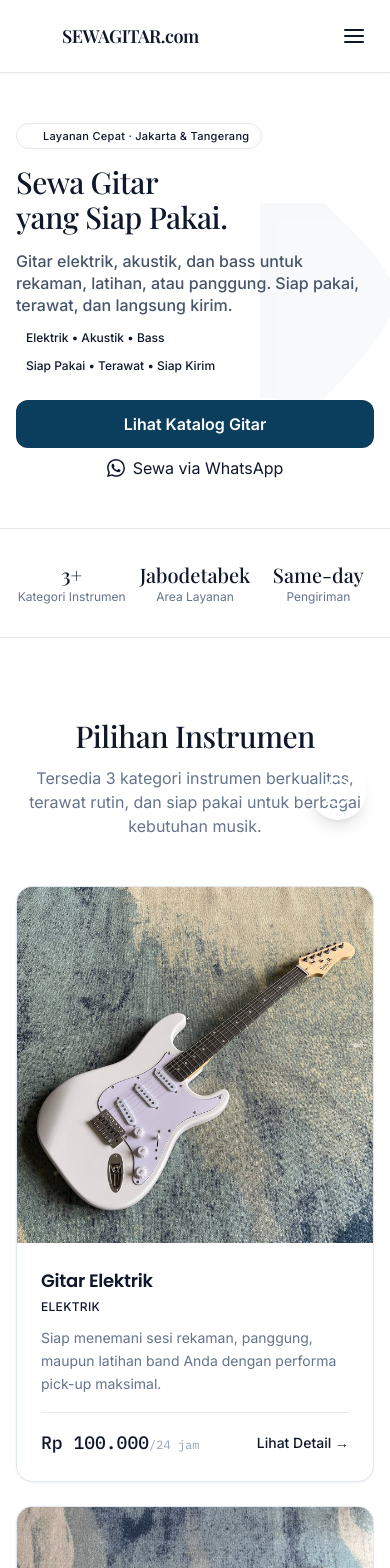
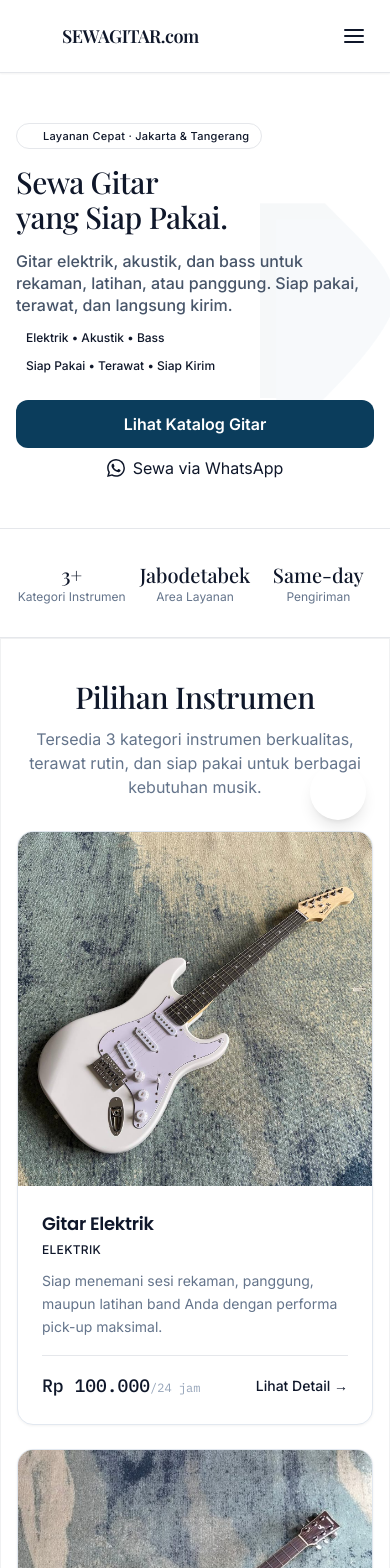
Before and after one commit to jdanwmusic/sewagitar, a Next.js app: page / in a window 390 px wide. Shown: the top 1568 px of the page. Built offline with nearby package versions, Linux system fonts and the light colour scheme; a web font is replaced by a local one.

Commit message:
Batch 13 — Layered warm-neutral editorial surface (bg-ocean-deep/[0.03], rounded-32, subtle border rgba(15,23,42,0.06)) around Pilihan Instrumen; no hard divider; white cards inside; mobile 375px verified (screenshot 9fb...->verified). Scope: sewa-gitar only.

```diff
--- a/app/page.tsx
+++ b/app/page.tsx
@@ -177,9 +177,9 @@ export default function Home() {
       </section>
 
       {/* ── CATALOG PREVIEW ───────────────────────────────── */}
-      <section className="py-20 bg-surface-base">
-        <div className="max-w-6xl mx-auto px-4">
-          <div className="text-center mb-12">
+      <section className="py-10 bg-ocean-deep/[0.03] rounded-32 px-4" style={{ border: '1px solid rgba(15,23,42,0.06)' }}>
+        <div className="max-w-6xl mx-auto">
+          <div className="text-center mb-8">
             <h2 className="font-display text-3xl md:text-4xl font-medium text-slate-900 mb-3">
               Pilihan Instrumen
             </h2>
```
Also changed, not shown: 15 other files (tests, documents, lock files or other folders).
